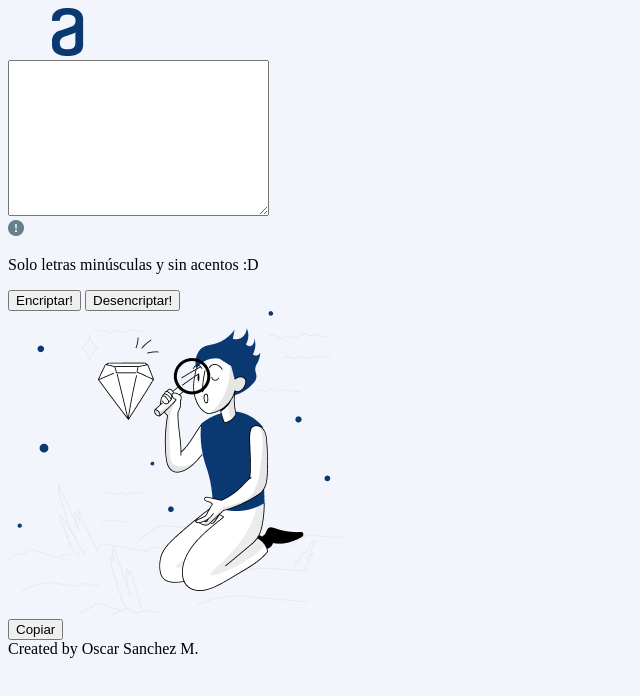
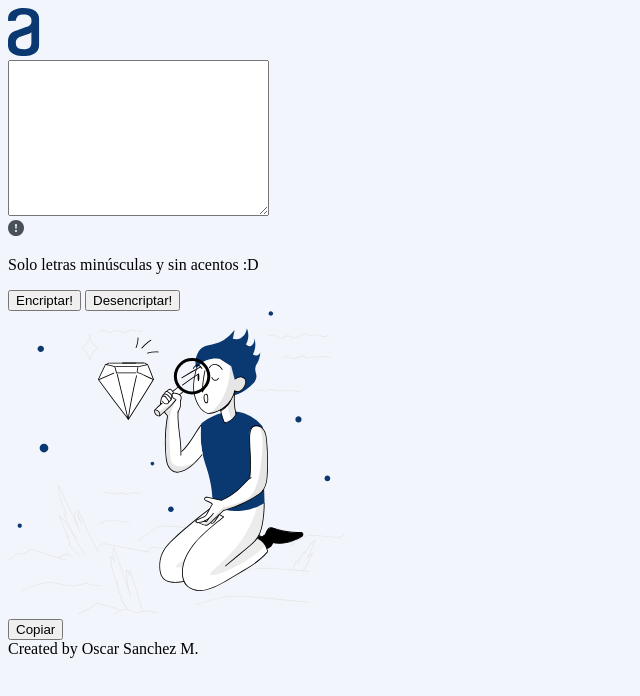
Before and after one commit to OscarMiralrio/Alura-Encriptador-de-texto, a plain HTML site: page index.html in a window 1280 px wide. Shown: the whole page, without its empty margins (0-640 px from the left). Drawn offline with Linux system fonts and the light colour scheme.

Commit message:
Cambio de imagenes

```diff
--- a/index.html
+++ b/index.html
@@ -10,14 +10,14 @@
 <body>
     <main>
         <section>
-            <img src="img/Logo-1.png" alt="Alura Logo" >
+            <img src="img/Vector.svg" alt="Alura Logo" >
         </section>
         <section>
             <textarea name="" id="" cols="30" rows="10"></textarea>
         </section>
         <section>
             <div>
-                <img src="img/bi_exclamation-circle-fill-1.png" alt="Signo de exclamacion" >
+                <img src="img/Vector_2.svg" alt="Signo de exclamacion" >
                 <p>Solo letras min&uacute;sculas y sin acentos :D</p>
             </div>
             <div>
@@ -27,7 +27,7 @@
         </section>
         <aside>
             <div>
-                <img src="img/Muñeco.png" alt="Alura muñeco" >
+                <img src="img/Munieco.svg" alt="Alura muñeco" >
             </div>
             <div>
                 <button type="button">Copiar</button>
```
Also changed, not shown: img/Munieco.svg (added), img/Vector.svg (added), img/Vector_2.svg (added).
